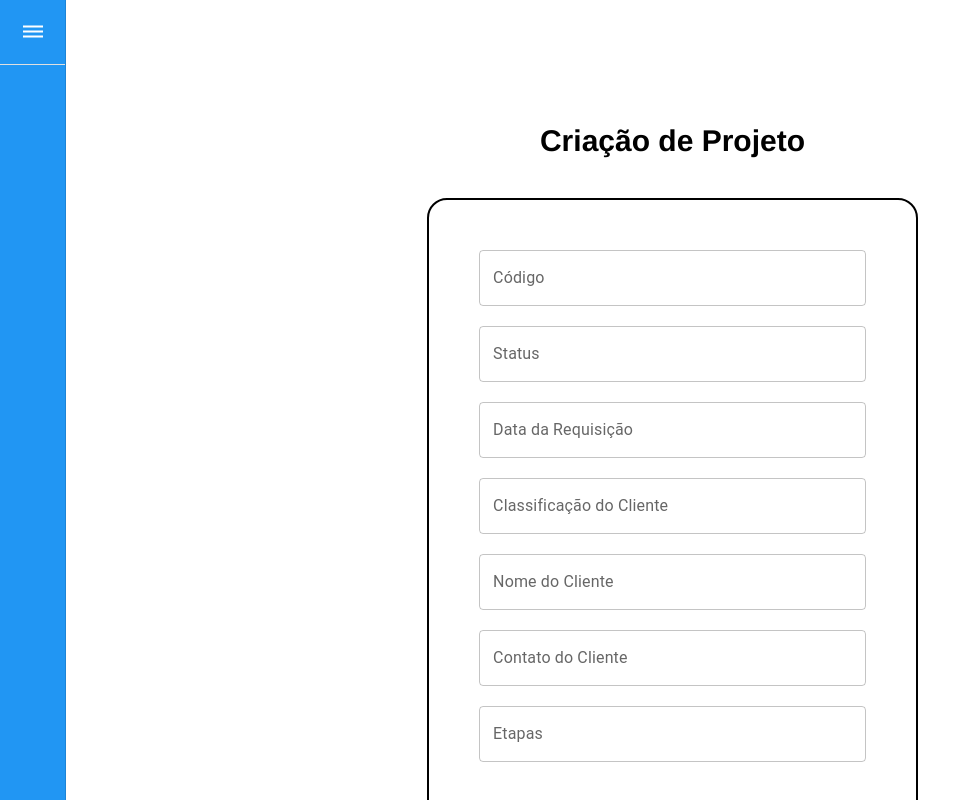
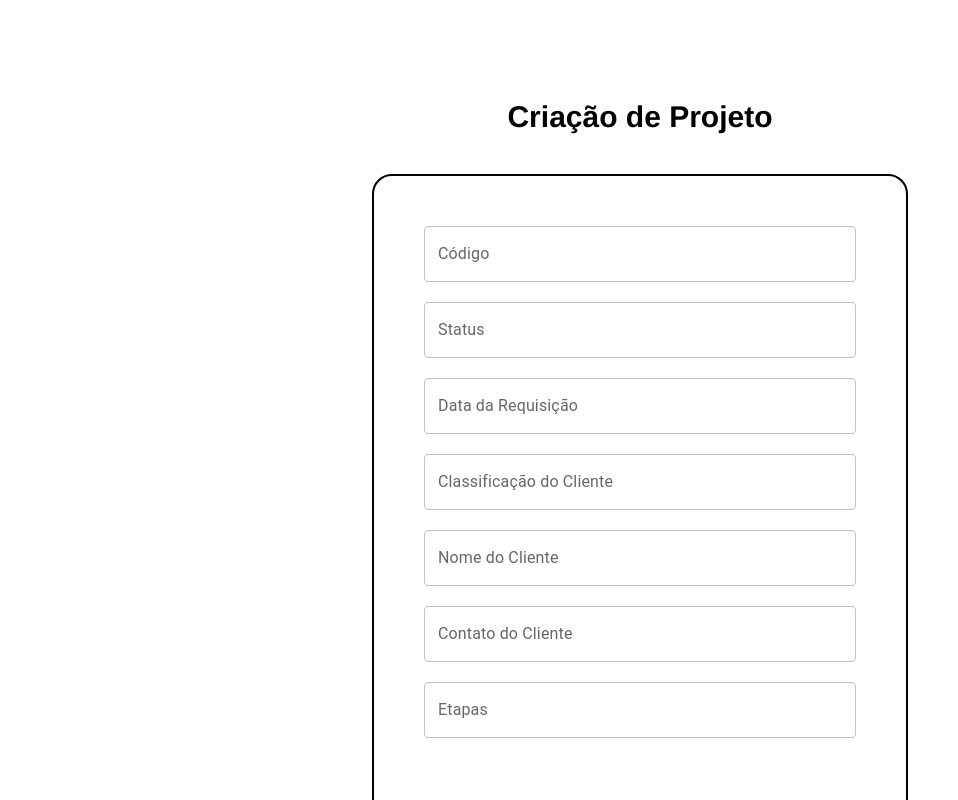
Before and after one commit to SairanSerra/SAI-Front, a React (Vite) app: page /steps in a window 1280 px wide. Shown: the top 800 px of the page, without its empty margins (0-958 px from the left). Built offline with nearby package versions, Linux system fonts and the light colour scheme.

Commit message:
desenvolvimento

```diff
--- a/package.json
+++ b/package.json
@@ -14,7 +14,7 @@
     "@fortawesome/fontawesome-svg-core": "^6.3.0",
     "@material-ui/core": "^4.12.4",
     "@mui/icons-material": "^5.11.11",
-    "@mui/material": "^5.11.14",
+    "@mui/material": "^5.11.16",
     "@mui/styled-engine": "^5.11.11",
     "@mui/styled-engine-sc": "^5.11.11",
     "axios": "^1.3.4",
--- a/src/App.jsx
+++ b/src/App.jsx
@@ -1,20 +1,33 @@
 /* eslint-disable react/react-in-jsx-scope */
 import { Toaster } from 'react-hot-toast';
 import { ThemeProvider, createTheme } from '@mui/material';
+import { MuiThemeProvider } from '@material-ui/core';
 import PrincipalRoutes from './routes';
 import GlobalStyle from './globalStyles';
 
 const App = () => {
-  const theme = createTheme();
+  const theme = createTheme({
+    palette: {
+      type: 'dark',
+      background: {
+        default: '#000000',
+      },
+      secondary: {
+        main: '#E19A4C',
+      },
+    },
+  });
 
   return (
     <>
-      <ThemeProvider theme={theme}>
+      <MuiThemeProvider theme={theme}>
+        <ThemeProvider theme={theme}>
 
-        <PrincipalRoutes />
-        <Toaster />
-        <GlobalStyle />
-      </ThemeProvider>
+          <PrincipalRoutes />
+          <Toaster />
+          <GlobalStyle />
+        </ThemeProvider>
+      </MuiThemeProvider>
     </>
 
   );
--- a/src/components/Layout/index.jsx
+++ /dev/null
@@ -1,96 +0,0 @@
-import * as React from 'react';
-import { styled, useTheme } from '@mui/material/styles';
-import Box from '@mui/material/Box';
-import MuiDrawer from '@mui/material/Drawer';
-import List from '@mui/material/List';
-import Divider from '@mui/material/Divider';
-import IconButton from '@mui/material/IconButton';
-import ChevronLeftIcon from '@mui/icons-material/ChevronLeft';
-import DehazeIcon from '@mui/icons-material/Dehaze';
-import * as Styled from './styles';
-
-const drawerWidth = 240;
-
-const openedMixin = (theme) => ({
-  width: drawerWidth,
-  backgroundColor: '#2196f3',
-  transition: theme.transitions.create('width', {
-    easing: theme.transitions.easing.sharp,
-    duration: theme.transitions.duration.enteringScreen,
-  }),
-  overflowX: 'hidden',
-});
-
-const closedMixin = (theme) => ({
-  transition: theme.transitions.create('width', {
-    easing: theme.transitions.easing.sharp,
-    duration: theme.transitions.duration.leavingScreen,
-  }),
-  overflowX: 'hidden',
-  backgroundColor: '#2196f3',
-  width: `calc(${theme.spacing(7)} + 1px)`,
-  [theme.breakpoints.up('sm')]: {
-    width: `calc(${theme.spacing(8)} + 1px)`,
-  },
-});
-
-const DrawerHeader = styled('div')(({ theme }) => ({
-  display: 'flex',
-  alignItems: 'center',
-  justifyContent: 'flex-end',
-  padding: theme.spacing(0, 1),
-  // necessary for content to be below app bar
-  ...theme.mixins.toolbar,
-}));
-
-const Drawer = styled(MuiDrawer, { shouldForwardProp: (prop) => prop !== 'open' })(
-  ({ theme, open }) => ({
-    width: drawerWidth,
-    flexShrink: 0,
-    whiteSpace: 'nowrap',
-    boxSizing: 'border-box',
-    ...(open && {
-      ...openedMixin(theme),
-      '& .MuiDrawer-paper': openedMixin(theme),
-    }),
-    ...(!open && {
-      ...closedMixin(theme),
-      '& .MuiDrawer-paper': closedMixin(theme),
-    }),
-  }),
-);
-
-export default function Struct({ children }) {
-  const theme = useTheme();
-  const [open, setOpen] = React.useState(false);
-
-  const handleDrawerOpen = () => {
-    setOpen(true);
-  };
-
-  const handleDrawerChange = () => {
-    setOpen(!open);
-  };
-
-  return (
-    <Box sx={{ display: 'flex' }}>
-      <Drawer variant="permanent" open={open} style={{ backgroundColor: '##2196f3' }}>
-        <DrawerHeader style={{ display: 'flex', justifyContent: !open ? 'center' : 'end' }}>
-          <IconButton onClick={handleDrawerChange}>
-            {open ? <ChevronLeftIcon style={{ color: '#fff' }} /> : <DehazeIcon style={{ color: '#fff' }} />}
-          </IconButton>
-        </DrawerHeader>
-        <Divider color="#fff" />
-        {open && (
-        <List style={{ color: '#fff', fontSize: 20, textAlign: 'center' }}>
-          <Styled.ItensDrawer>teste</Styled.ItensDrawer>
-        </List>
-        )}
-
-      </Drawer>
-      <Box component="main" sx={{ flexGrow: 1, p: 3 }}>
-        {children}
-      </Box>
-    </Box>
-  );
-}
--- a/src/components/Layout/styles.js
+++ /dev/null
@@ -1,10 +0,0 @@
-import styled from 'styled-components';
-
-export const ItensDrawer = styled.p`
-font-size: 23px;
-&:hover{
-    cursor:pointer;
-    scale:1.3;
-    transition: 0.25s ease-out;
-}
-`;
--- a/src/pages/Project/index.jsx
+++ b/src/pages/Project/index.jsx
@@ -3,13 +3,11 @@ import * as Styled from './styles';
 import InputCustom from '../../components/Input';
 import DropdownCustom from '../../components/Dropdown';
 import Button from '../../components/Button';
-import Struct from '../../components/Layout';
 
 const CreateProject = () => {
   console.log('de');
 
   return (
-    <Struct>
       <Styled.ContainerMaster>
 
         <Styled.ContainerTitle>
@@ -59,7 +57,7 @@ const CreateProject = () => {
         </Styled.ContainerForm>
 
       </Styled.ContainerMaster>
-    </Struct>
+
   );
 };
 
```
Also changed, not shown: 2 other files (tests, documents, lock files or other folders).
